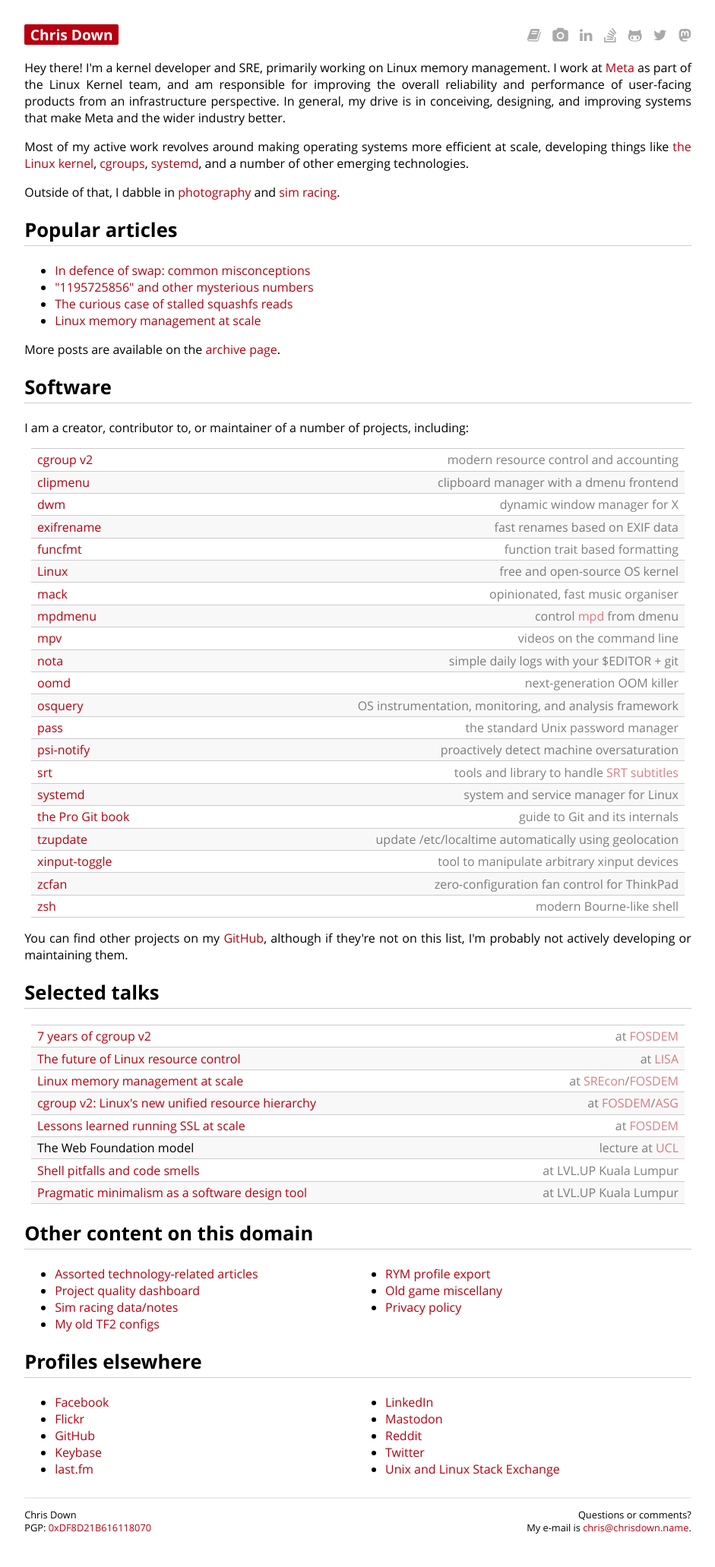
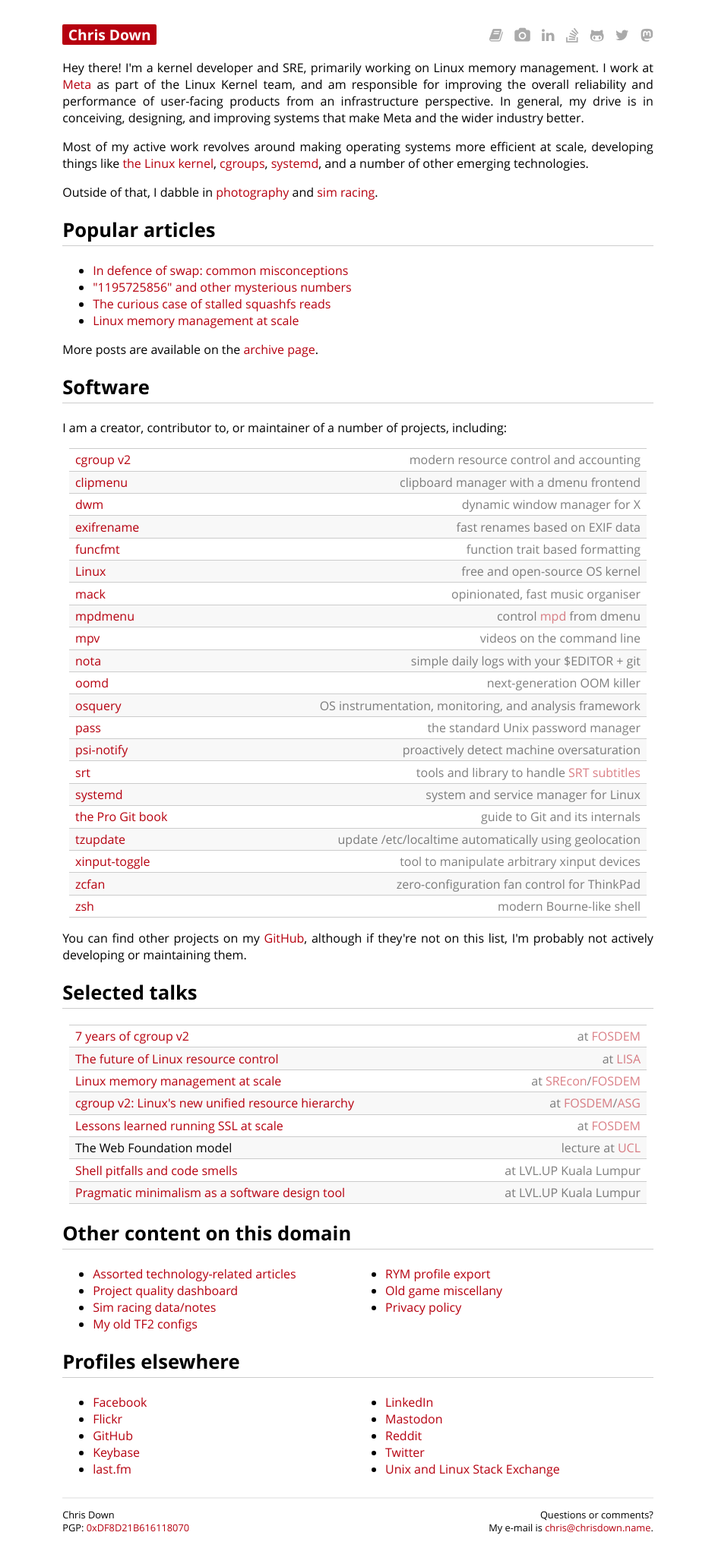
Before and after one commit to cdown/chrisdown.name, a Jekyll site: the page built from index.md, in a window 1280 px wide. Shown: the whole page at 76% size, without its empty margins (169-1110 px from the left). Built offline with Jekyll 4.4.1, drawn with Linux system fonts in a browser that asks for light colours.

Commit message:
css: Width down to 800px

```diff
--- a/css/style.css
+++ b/css/style.css
@@ -72,7 +72,7 @@ html {
 }
 
 html, body {
-    max-width: 900px;
+    max-width: 800px;
     margin: 1em auto;
     padding: 0 0.7em;
     font-family: "Open Sans", sans-serif;
@@ -343,7 +343,7 @@ table {
 }
 
 table.light {
-    max-width: 860px;
+    max-width: 760px;
     margin-left: auto;
     margin-right: auto;
 }
@@ -371,7 +371,7 @@ summary > * {
  * Not always applied because this causes tables to not fill the full width of
  * the body.
  */
-@media only screen and (max-width: 900px) {
+@media only screen and (max-width: 800px) {
     table {
         display: block;
         overflow-x: auto;
```
